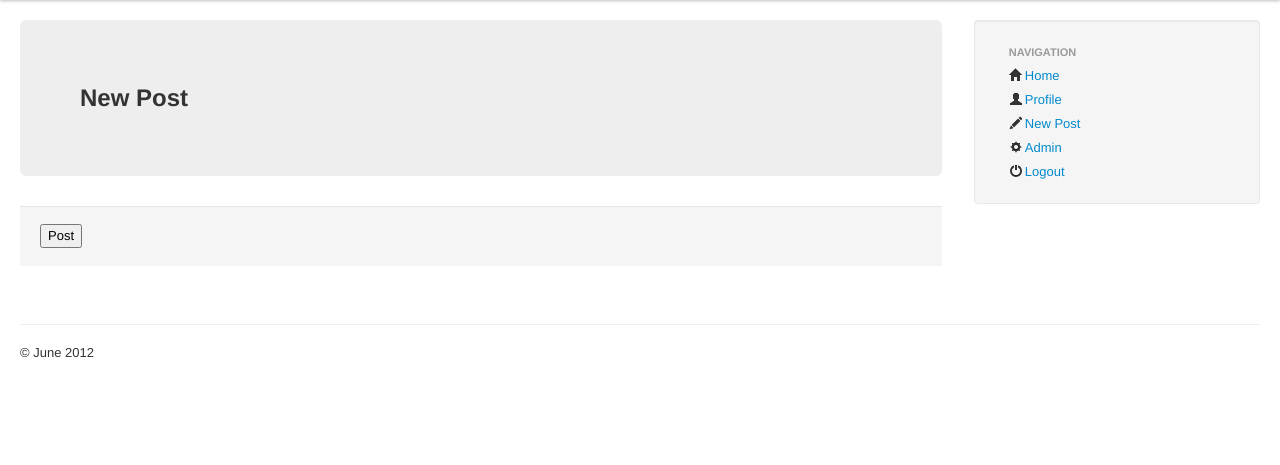
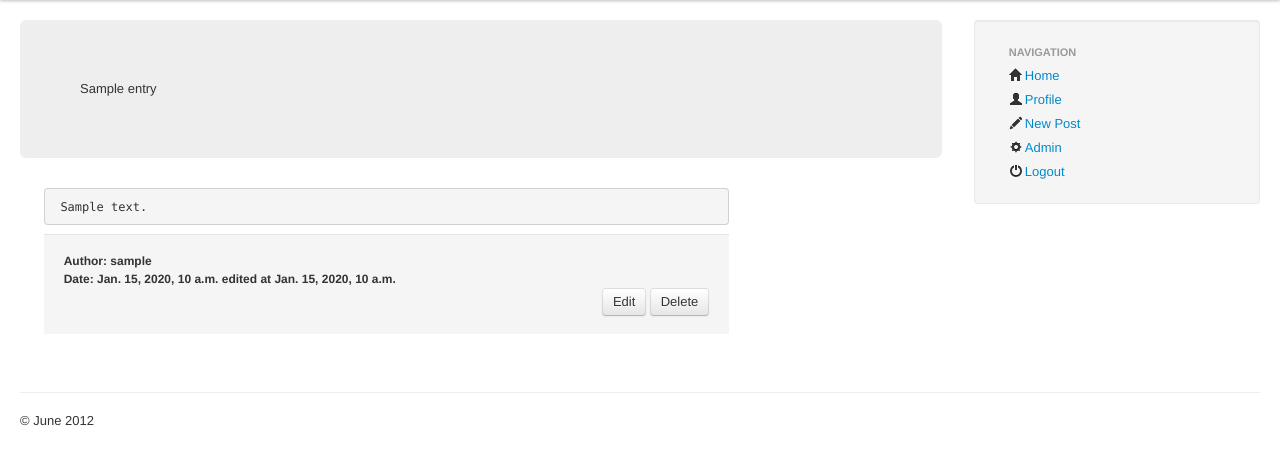
Before and after one commit to grgizem/simple-blog, a Django app: template mysite/templates/post.html in a window 1280 px wide. Shown: the part 40-505 px from the top of the page. Run offline with Django 3.2, Linux system fonts and the light colour scheme; the template is opened without the code that fills it: values that come from a table or form of the project are taken from there, others are empty; a user stored in the database is signed in; tables that the repository leaves empty hold one stand-in row (values such as "Sample post"); parts of the project's set-up code (start-up, migrations or seed data) failed here and were passed over; some libraries are stand-ins or nearby versions.

Commit message:
show post written

```diff
--- a/mysite/templates/post.html
+++ b/mysite/templates/post.html
@@ -1,19 +1,22 @@
 {% extends "base.html" %}
+
 {% block title %}
-<h2>New Post</h2>
+{{e.title}}
 {% endblock %}
 
 {% block content %}
-	<form action="{% url newpost %}" method="POST">
-	{% csrf_token %}
-		<table>
 
-              {{ form.as_table }}
-		</table>
-
-	<div class="form-actions">
-      	<button type="submit">Post</button>
+            <div class="span9">
+              <pre> {{ e.content }}</pre>
+	    <div class="form-actions">
+		<h5><b>Author:</b> {{ e.author.username }}<br><b>Date:</b> {{ e.pub_date }} edited at {{ e.edit_date }}<h5>
+	{% if user.id == e.author.id %}
+	<div class="pull-right">
+		<a href="{% url edit e.id %}"><button class="btn">Edit</button></a>
+		<a href="{% url delete e.id %}"><button class="btn">Delete</button></a>
 	</div>
-	</form>
+	{% endif %}
+	    </div>
+            </div><!--/span-->
 
 {% endblock %}
```
Also changed, not shown: mysite/blog/views.py (+7 -0 lines).
